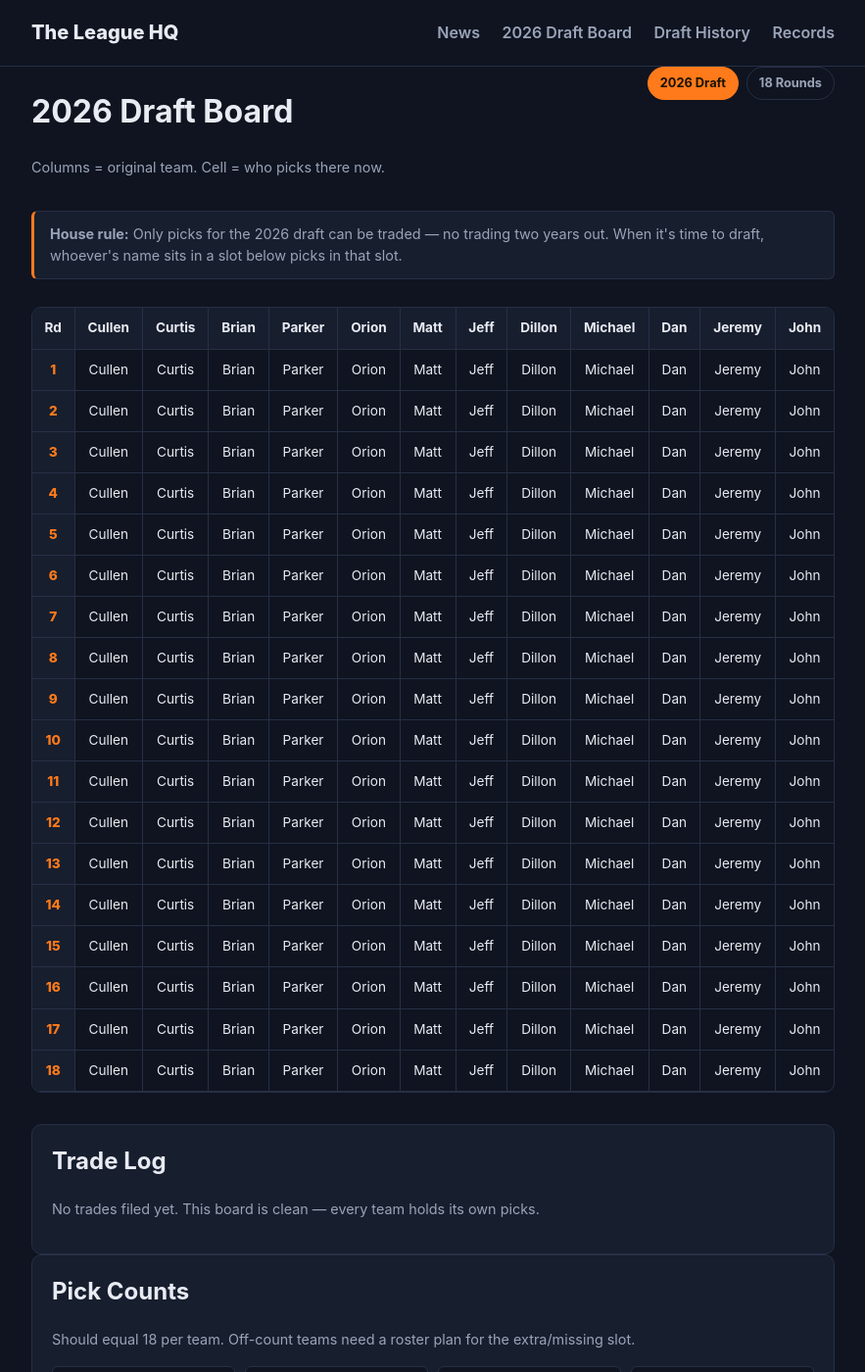
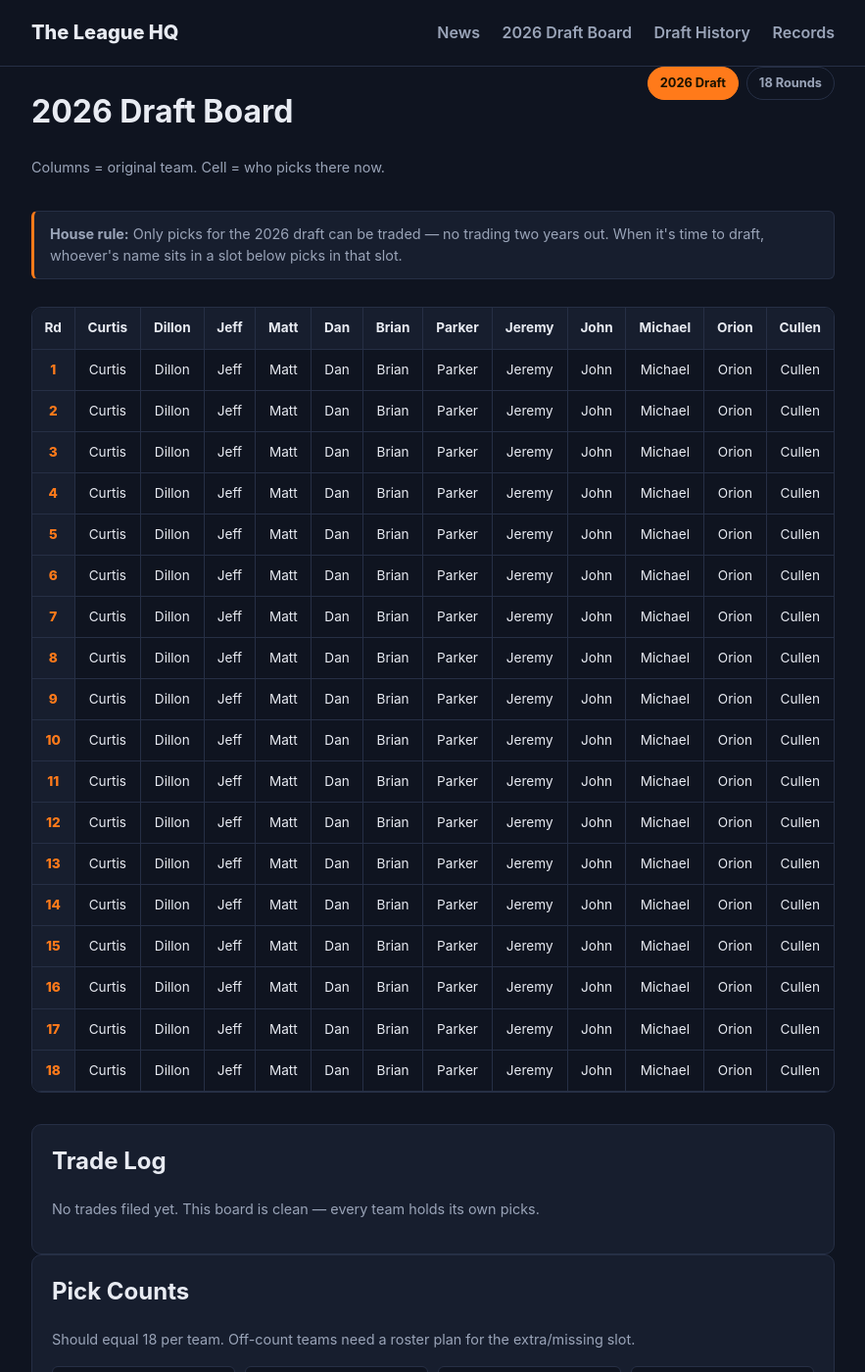
Before and after one commit to cullenhgn/D12-FFL-Website, a Jekyll site: the page built from future-picks/index.md, in a window 1280 px wide and 1400 px high. Shown: the whole window at 98% size, without its empty margins (198-1081 px from the left). Built offline with Jekyll 4.4.1, drawn with Linux system fonts in a browser that asks for light colours; part of the change alters nothing that is shown; some of the changed text lies outside the part shown.

Commit message:
Add files via upload

```diff
--- a/_data/teams.yml
+++ b/_data/teams.yml
@@ -1,8 +1,10 @@
 # One entry per franchise/owner in the league.
 # "id" should be a short, stable slug you reuse in trades.yml and records.yml.
+# "draft_order" sets the column order on the 2026 Draft Board page.
 - id: team-a
   owner: "Cullen Hogan"
   short_name: "Cullen" # shown as the column header on the Future Picks board
+  draft_order: 12
   team_name: "Team Nickname"
   joined: 2015
   logo: "" # optional path under /assets/img/, e.g. "/assets/img/team-a.png"
@@ -10,6 +12,7 @@
 - id: team-b
   owner: "Curtis Johnson"
   short_name: "Curtis" # shown as the column header on the Future Picks board
+  draft_order: 1
   team_name: "Team Nickname"
   joined: 2015
   logo: ""
@@ -17,6 +20,7 @@
 - id: team-c
   owner: "Brian Weisiger"
   short_name: "Brian" # shown as the column header on the Future Picks board
+  draft_order: 6
   team_name: "Team Nickname"
   joined: 2015
   logo: ""
@@ -24,6 +28,7 @@
 - id: team-d
   owner: "Parker Torres"
   short_name: "Parker" # shown as the column header on the Future Picks board
+  draft_order: 7
   team_name: "Team Nickname"
   joined: 2015
   logo: ""
@@ -31,6 +36,7 @@
 - id: team-e
   owner: "Orion Sandoval"
   short_name: "Orion" # shown as the column header on the Future Picks board
+  draft_order: 11
   team_name: "Team Nickname"
   joined: 2015
   logo: ""
@@ -38,6 +44,7 @@
 - id: team-f
   owner: "Matt Manwaring"
   short_name: "Matt" # shown as the column header on the Future Picks board
+  draft_order: 4
   team_name: "Team Nickname"
   joined: 2015
   logo: ""
@@ -45,6 +52,7 @@
 - id: team-g
   owner: "Jeff Pound"
   short_name: "Jeff" # shown as the column header on the Future Picks board
+  draft_order: 3
   team_name: "Team Nickname"
   joined: 2015
   logo: ""
@@ -52,6 +60,7 @@
 - id: team-h
   owner: "Dillon Pound"
   short_name: "Dillon" # shown as the column header on the Future Picks board
+  draft_order: 2
   team_name: "Team Nickname"
   joined: 2015
   logo: ""
@@ -59,6 +68,7 @@
 - id: team-i
   owner: "Michael Inde"
   short_name: "Michael" # shown as the column header on the Future Picks board
+  draft_order: 10
   team_name: "Team Nickname"
   joined: 2015
   logo: ""
@@ -66,6 +76,7 @@
 - id: team-j
   owner: "Dan Williamson"
   short_name: "Dan" # shown as the column header on the Future Picks board
+  draft_order: 5
   team_name: "Team Nickname"
   joined: 2015
   logo: ""
@@ -73,6 +84,7 @@
 - id: team-k
   owner: "Jeremy Keeler"
   short_name: "Jeremy" # shown as the column header on the Future Picks board
+  draft_order: 8
   team_name: "Team Nickname"
   joined: 2015
   logo: ""
@@ -80,6 +92,7 @@
 - id: team-l
   owner: "John Rhodes"
   short_name: "John" # shown as the column header on the Future Picks board
+  draft_order: 9
   team_name: "Team Nickname"
   joined: 2015
   logo: ""
```
